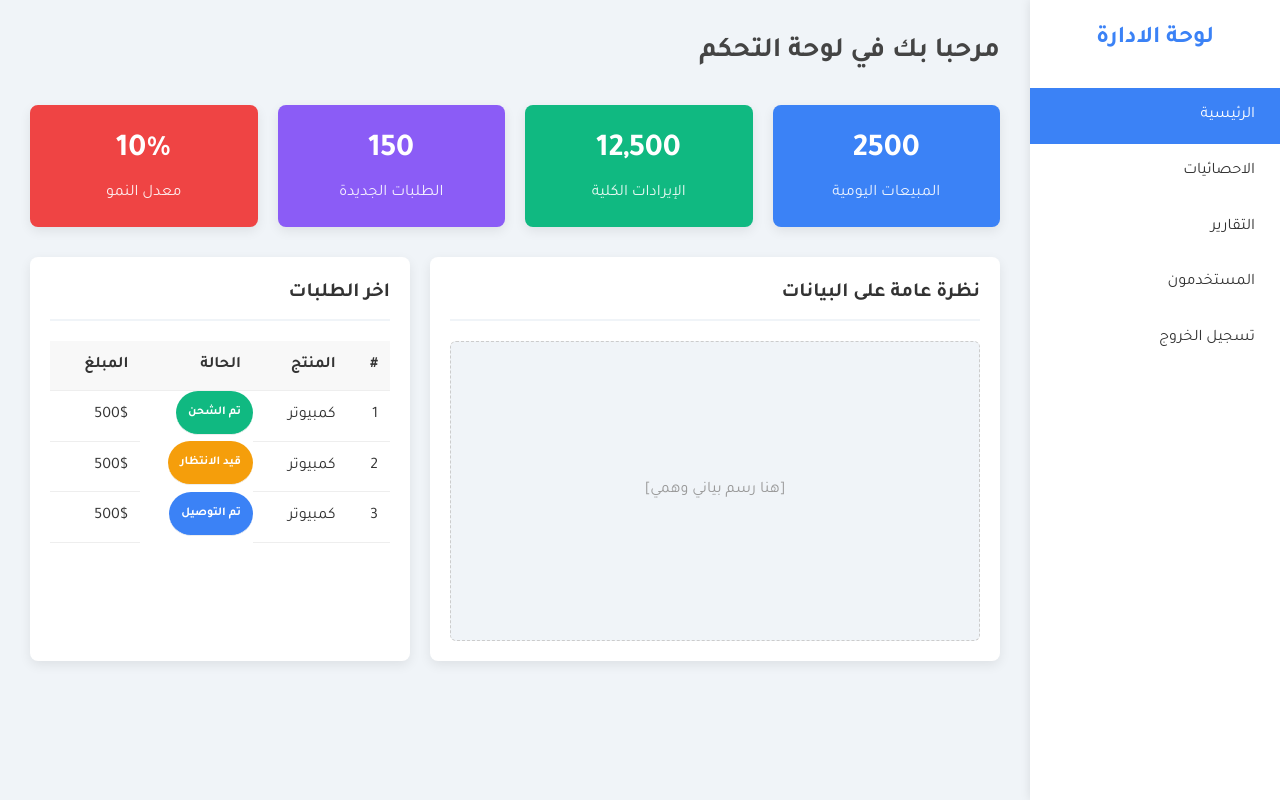
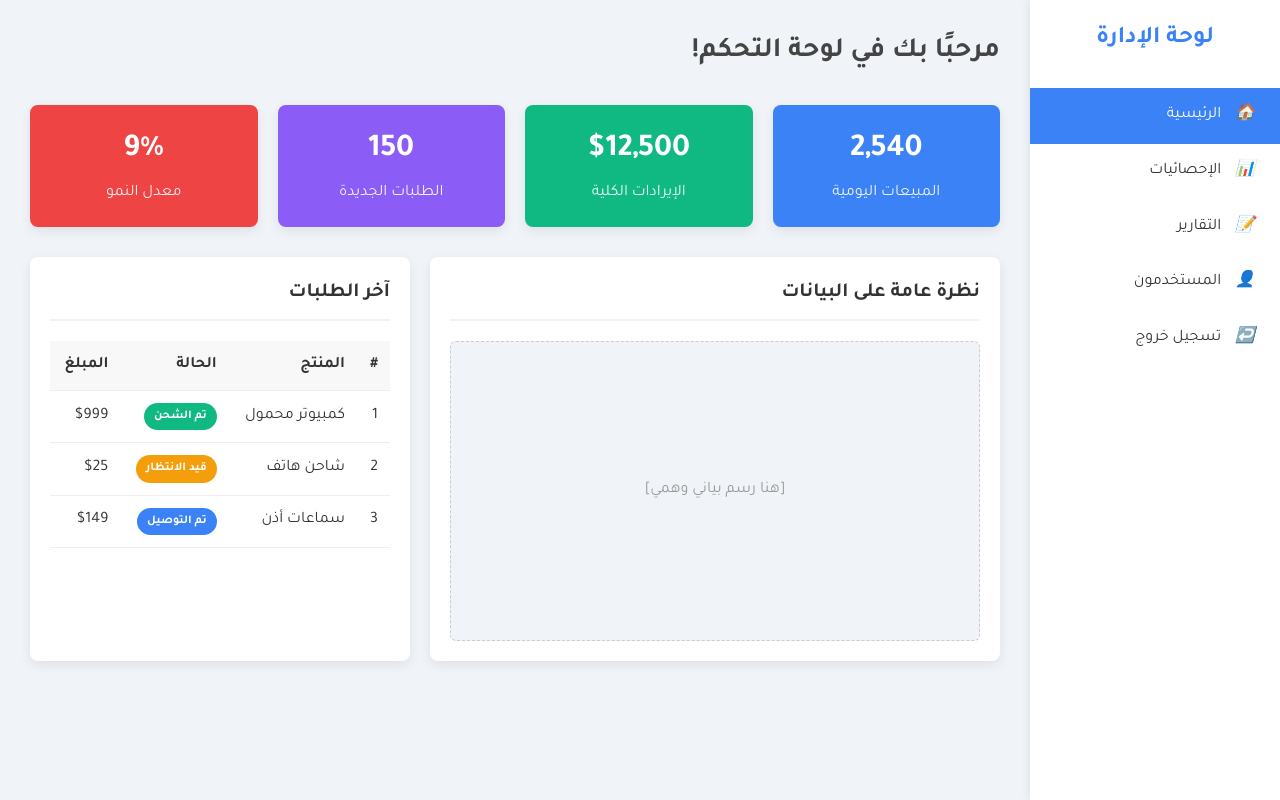
Before and after one commit to Ammarbaha/full-stack-coures, a plain HTML site: page First_Project/dashboard.html in a window 1280 px wide. Drawn offline with Linux system fonts and the light colour scheme.

Commit message:
Update dashboard.html

```diff
--- a/First_Project/dashboard.html
+++ b/First_Project/dashboard.html
@@ -4,52 +4,51 @@
 <head>
     <meta charset="UTF-8">
     <meta name="viewport" content="width=device-width, initial-scale=1.0">
-    <title> لوحة التحكم</title>
+    <title>لوحة التحكم</title>
     <link rel="stylesheet" href="style.css">
 </head>
 
 <body>
     <div class="dashboard-layout">
-        <!-- start Sidebar -->
+
         <aside class="sidebar">
-            <div class="logo">لوحة الادارة</div>
+            <div class="logo">لوحة الإدارة</div>
             <nav class="nav-menu">
                 <ul>
-                    <li class="active"><a href="#">الرئيسية</a></li>
-                    <li><a href="#">الاحصائيات</a></li>
-                    <li><a href="#">التقارير</a></li>
-                    <li><a href="#">المستخدمون</a></li>
-                    <li><a href="login.html">تسجيل الخروج</a></li>
+                    <li class="active"><a href="#"><i class="icon">🏠</i> الرئيسية</a></li>
+                    <li><a href="#"><i class="icon">📊</i> الإحصائيات</a></li>
+                    <li><a href="#"><i class="icon">📝</i> التقارير</a></li>
+                    <li><a href="#"><i class="icon">👤</i> المستخدمون</a></li>
+                    <li><a href="login.html"><i class="icon">↩️</i> تسجيل خروج</a></li>
                 </ul>
             </nav>
         </aside>
-        <!-- End Sidebar -->
 
         <main class="main-content">
             <header class="main-header">
-                <h1>مرحبا بك في لوحة التحكم</h1>
+                <h1>مرحبًا بك في لوحة التحكم!</h1>
             </header>
+
             <div class="stats-cards">
                 <div class="card stat-card blue-bg">
-                    <h3>2500</h3>
+                    <h3>2,540</h3>
                     <p>المبيعات اليومية</p>
                 </div>
                 <div class="card stat-card green-bg">
-                    <h3>12,500</h3>
-                    <p> الإيرادات الكلية</p>
+                    <h3>$12,500</h3>
+                    <p>الإيرادات الكلية</p>
                 </div>
                 <div class="card stat-card purple-bg">
                     <h3>150</h3>
-                    <p> الطلبات الجديدة</p>
+                    <p>الطلبات الجديدة</p>
                 </div>
                 <div class="card stat-card red-bg">
-                    <h3>10%</h3>
-                    <p> معدل النمو</p>
+                    <h3>9%</h3>
+                    <p>معدل النمو</p>
                 </div>
             </div>
 
             <div class="data-sections">
-
                 <div class="card chart-section">
                     <h2>نظرة عامة على البيانات</h2>
                     <div class="placeholder-chart">
@@ -58,7 +57,7 @@
                 </div>
 
                 <div class="card table-section">
-                    <h2>اخر الطلبات</h2>
+                    <h2>آخر الطلبات</h2>
                     <table class="data-table">
                         <thead>
                             <tr>
@@ -71,33 +70,27 @@
                         <tbody>
                             <tr>
                                 <td>1</td>
-                                <td>كمبيوتر</td>
-                                <td class="status-badge shipped">تم الشحن</td>
-                                <td>500$</td>
+                                <td>كمبيوتر محمول</td>
+                                <td><span class="status-badge shipped">تم الشحن</span></td>
+                                <td>$999</td>
                             </tr>
                             <tr>
                                 <td>2</td>
-                                <td>كمبيوتر</td>
-                                <td class="status-badge pending">قيد الانتظار </td>
-                                <td>500$</td>
+                                <td>شاحن هاتف</td>
+                                <td><span class="status-badge pending">قيد الانتظار</span></td>
+                                <td>$25</td>
                             </tr>
                             <tr>
                                 <td>3</td>
-                                <td>كمبيوتر</td>
-                                <td class="status-badge delivered"> تم التوصيل</td>
-                                <td>500$</td>
+                                <td>سماعات أذن</td>
+                                <td><span class="status-badge delivered">تم التوصيل</span></td>
+                                <td>$149</td>
                             </tr>
                         </tbody>
                     </table>
                 </div>
             </div>
-
-
-
         </main>
-
-
-
     </div>
 </body>
 
```
